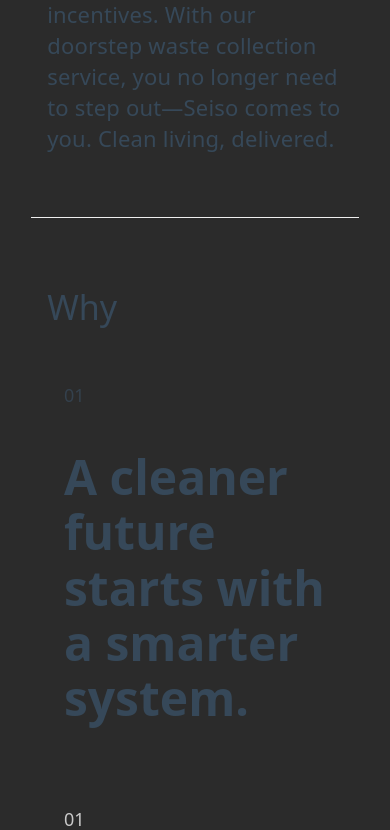
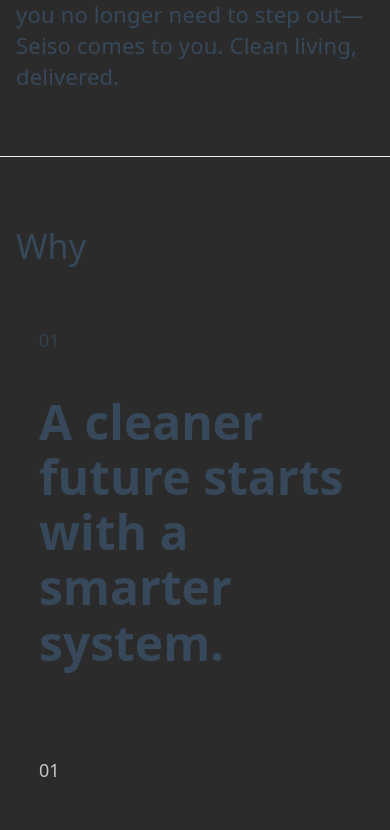
Before and after one commit to jazs69/SEISO_, a React (Vite) app in the folder client/: page / in a window 390 px wide. Shown: the part 1408-2238 px from the top of the page. Built offline with nearby package versions, Linux system fonts and the light colour scheme.

Commit message:
updated Home.jsx

```diff
--- a/client/src/components/Menue.jsx
+++ b/client/src/components/Menue.jsx
@@ -1,10 +1,13 @@
 import React from "react";
 import { Link } from "react-router-dom";
 import { X } from "lucide-react";
+import { useUser } from "../context/UserContext";
 /* eslint-disable no-unused-vars */
 import { motion } from "framer-motion";
 
 function Menue({ setIsOpen }) {
+  const { user } = useUser();
+
   return (
     <motion.div
       initial={{ opacity: 0, y: "100%" }}
--- a/client/src/pages/Home.jsx
+++ b/client/src/pages/Home.jsx
@@ -8,7 +8,7 @@
   return (
     <div>
       {/* <Navbar /> */}
-      <main className="relative w-full h-full bg-[#151515] opacity-90 px-[8vw]">
+      <main className="relative w-full h-full bg-[#151515] opacity-90 md:px-[8vw]">
         <div className="">
           <div className="w-full h-[100svh] min-h-[735px] max-h-[1000px] bg-midnight pt-[150px] sm:pt-[200px] text-white antialiased">
             <div className="container mx-auto pb-12 px-[1rem]">
```
